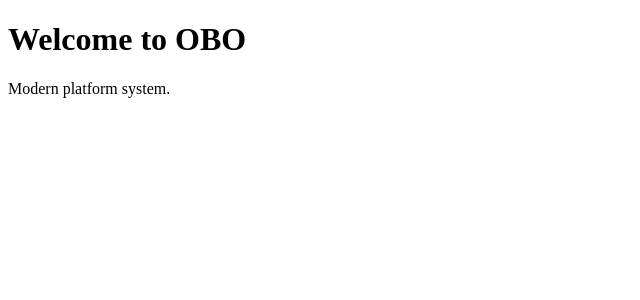
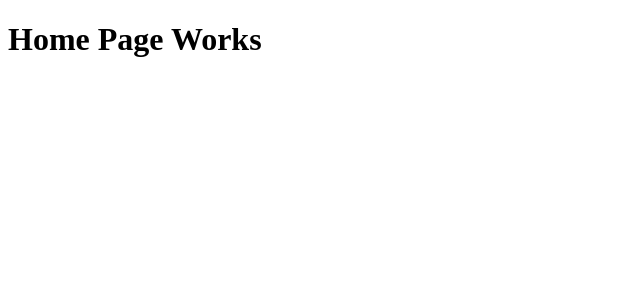
Before and after one commit to more2024y-dotcom/OBO-Website, a React (Vite) app: page / in a window 1280 px wide. Shown: the top 300 px of the page, without its empty margins (0-640 px from the left). Built offline with nearby package versions, Linux system fonts and the light colour scheme.

Commit message:
Update Home.jsx

```diff
--- a/src/pages/Home.jsx
+++ b/src/pages/Home.jsx
@@ -1,8 +1,7 @@
-function Home(){
+function Home() {
   return (
-    <div className="page">
-      <h1>Welcome to OBO</h1>
-      <p>Modern platform system.</p>
+    <div>
+      <h1>Home Page Works</h1>
     </div>
   );
 }
```
